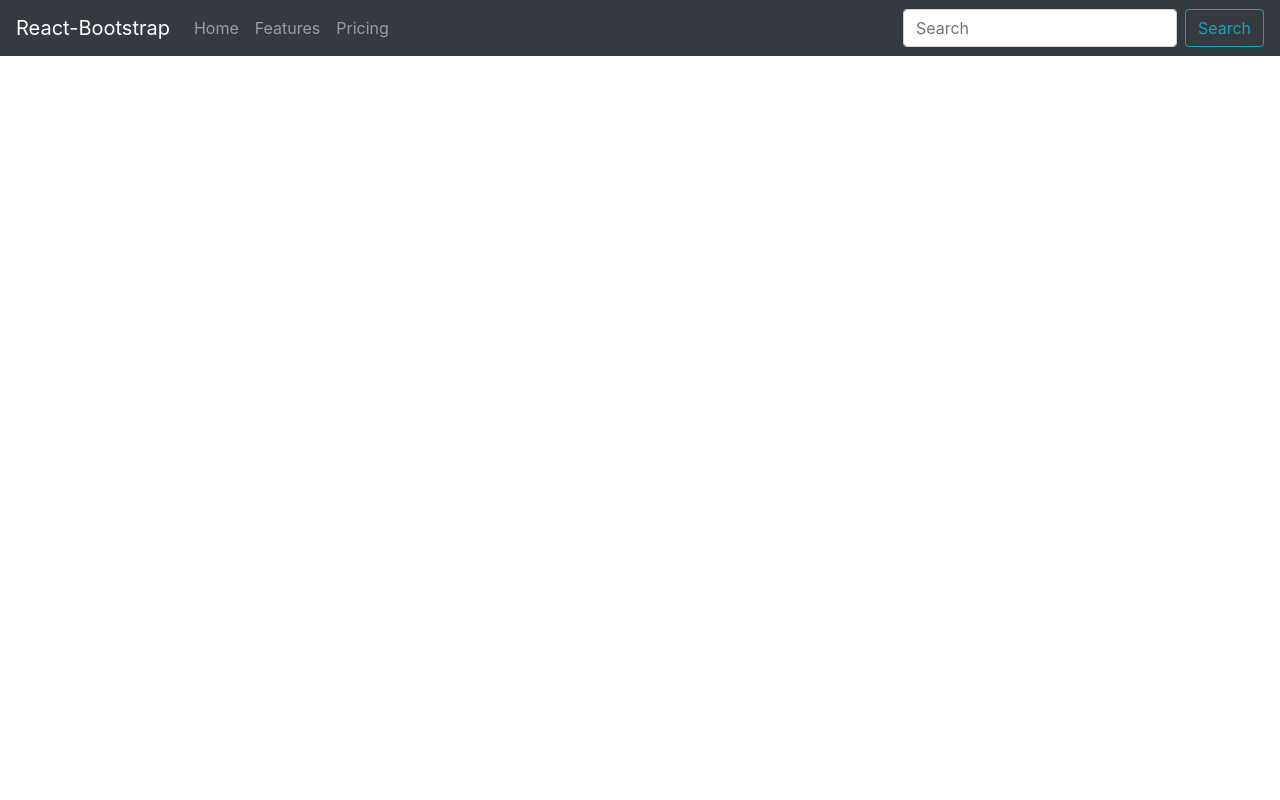
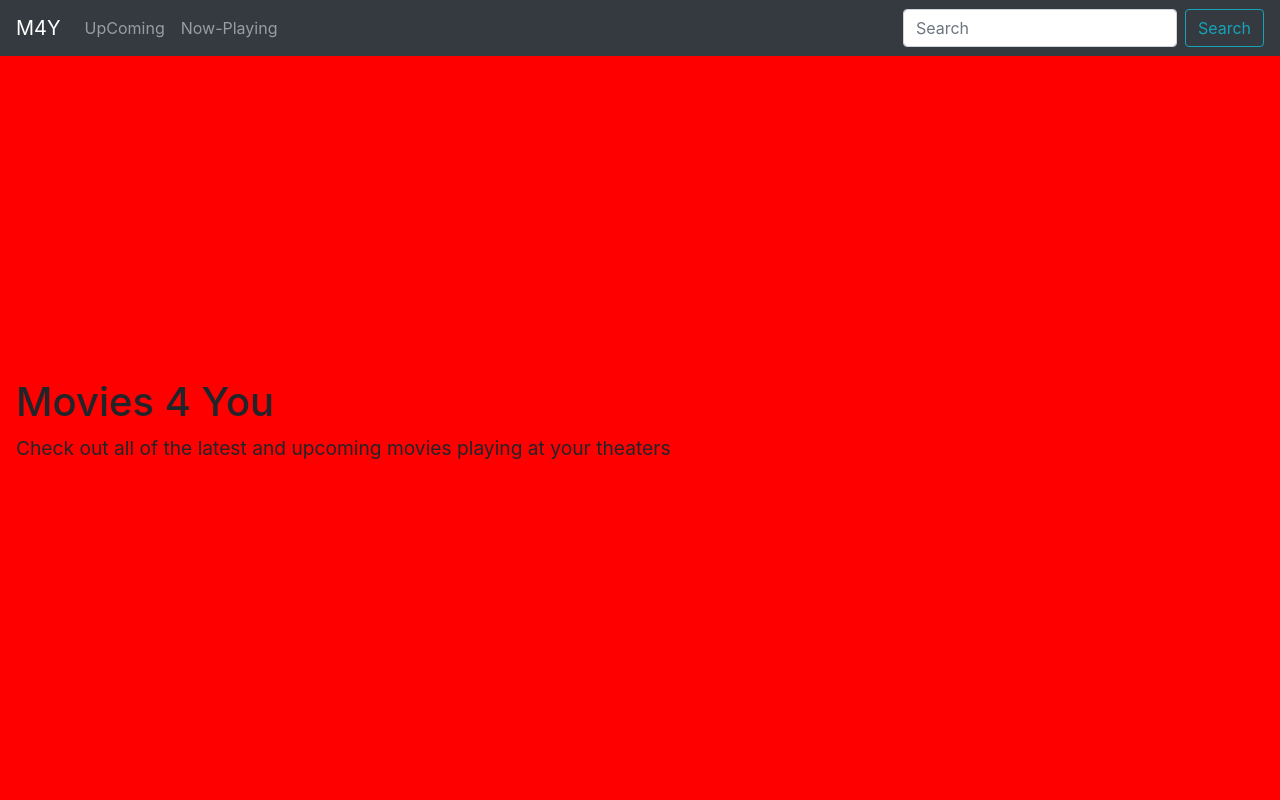
Before and after one commit to BrianSekwakwa/movies-4-you, a React (Create React App) app: page / in a window 1280 px wide. Shown: the top 800 px of the page. Built offline with nearby package versions, Linux system fonts and the light colour scheme.

Commit message:
added basic styles to the home component

```diff
--- a/src/App.js
+++ b/src/App.js
@@ -8,9 +8,9 @@ function App() {
   return (
     <div className="App">
       <Navigation />
-      {/* <Home />
+      <Home />
       <Main />
-      <SearchMovie /> */}
+      <SearchMovie />
     </div>
   );
 }
--- a/src/components/Main.js
+++ b/src/components/Main.js
@@ -1,4 +1,6 @@
 import React, { Component } from "react";
+import Upcoming from "./Upcoming";
+import NowPlaying from "./NowPlaying"
 
 class Main extends Component {
   state = {
--- a/src/components/Navigation.js
+++ b/src/components/Navigation.js
@@ -1,4 +1,4 @@
-import React, {Component} from "react";
+import React, { Component } from "react";
 import Navbar from "react-bootstrap/Navbar";
 import Button from "react-bootstrap/Button";
 import Form from "react-bootstrap/Form";
@@ -8,25 +8,30 @@ import Nav from "react-bootstrap/Nav";
 class Navigation extends Component {
   state = {
     movieName: null
-  }
+  };
 
-  handleChange = (e) => {
-    console.log(e.target.value)
-  }
+  handleChange = e => {
+    console.log(e.target.value);
+  };
 
-  handleSubmit = (e) => {
+  handleSubmit = e => {
     console.log(e.target.value);
-  }
+  };
   render() {
     return (
-      <Navbar collapseOnSelect expand="lg" bg="dark" variant="dark">
-        <Navbar.Brand href="#home">React-Bootstrap</Navbar.Brand>
+      <Navbar
+        className="navigation"
+        collapseOnSelect
+        expand="lg"
+        bg="dark"
+        variant="dark"
+      >
+        <Navbar.Brand href="#home">M4Y</Navbar.Brand>
         <Navbar.Toggle aria-controls="responsive-navbar-nav" />
         <Navbar.Collapse id="responsive-navbar-nav">
           <Nav className="mr-auto">
-            <Nav.Link href="#home">Home</Nav.Link>
-            <Nav.Link href="#features">Features</Nav.Link>
-            <Nav.Link href="#pricing">Pricing</Nav.Link>
+            <Nav.Link href="#home">UpComing</Nav.Link>
+            <Nav.Link href="#features">Now-Playing</Nav.Link>
           </Nav>
           <Form inline>
             <FormControl type="text" placeholder="Search" className="mr-sm-2" />
--- a/src/index.css
+++ b/src/index.css
@@ -1,3 +1,14 @@
-@media (max-width: 575.98px) {
-  .botton-margin {
+@media screen and (max-width: 575.98px) {
+  .navigation .botton-margin {
     margin-top: 0.6rem; } }
+
+.home {
+  background: red;
+  width: 100%;
+  height: calc(100vh - 56px);
+  display: flex;
+  flex-direction: column;
+  justify-content: center;
+  padding-left: 1rem; }
+  .home p {
+    font-size: 1.2rem; }
--- a/src/scss/_home.scss
+++ b/src/scss/_home.scss
@@ -1,3 +1,13 @@
 .home {
   background: red;
+  width: 100%;
+  height: calc(100vh - 56px);
+  display: flex;
+  flex-direction: column;
+  justify-content: center;
+  padding-left: 1rem;
+
+  & p {
+    font-size: 1.2rem;
+  }
 }
--- a/src/scss/index.scss
+++ b/src/scss/index.scss
@@ -1,5 +1,6 @@
 @import "variables";
 @import "config";
+@import "navigation";
 @import "home";
-@import "upcoming";
-@import "playing";
+// @import "upcoming";
+// @import "playing";
```
Also changed, not shown: src/scss/_config.scss (+41 -4 lines), src/scss/_navigation.scss (added, +7 -0 lines).
